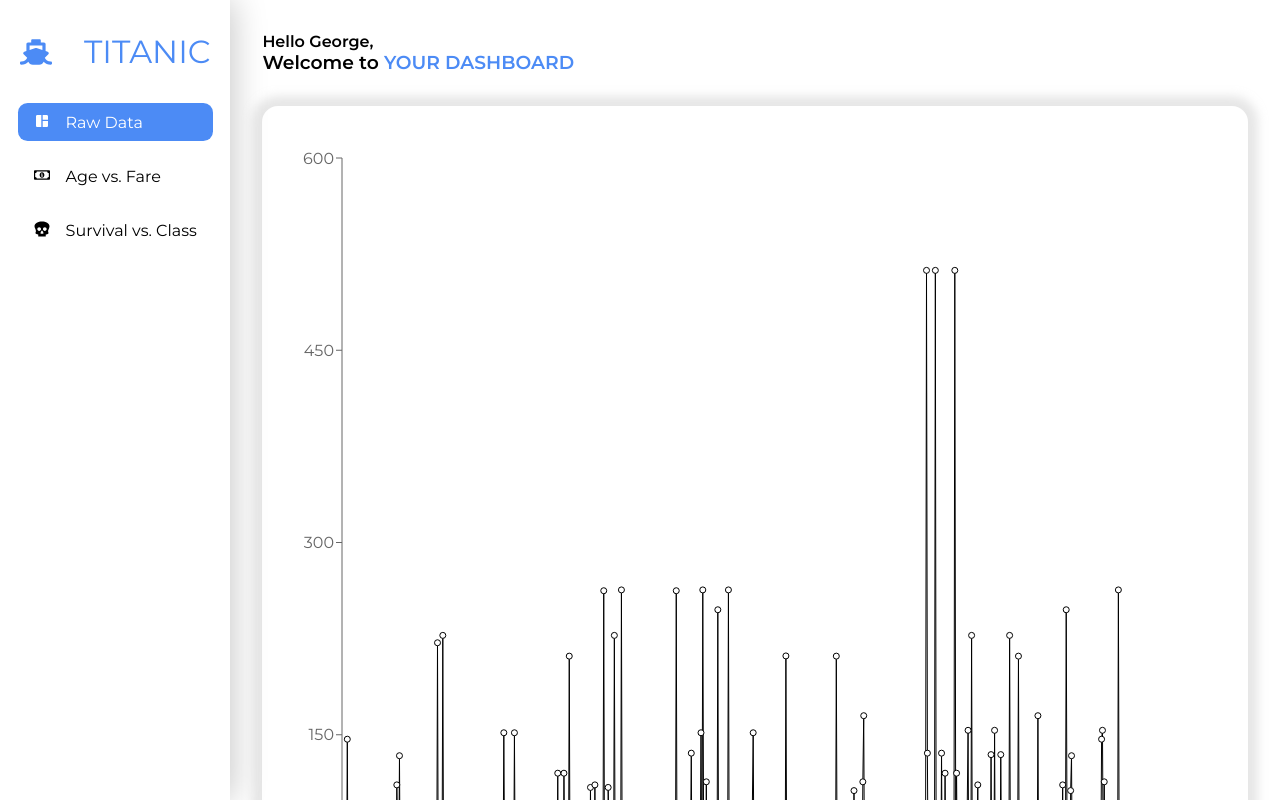
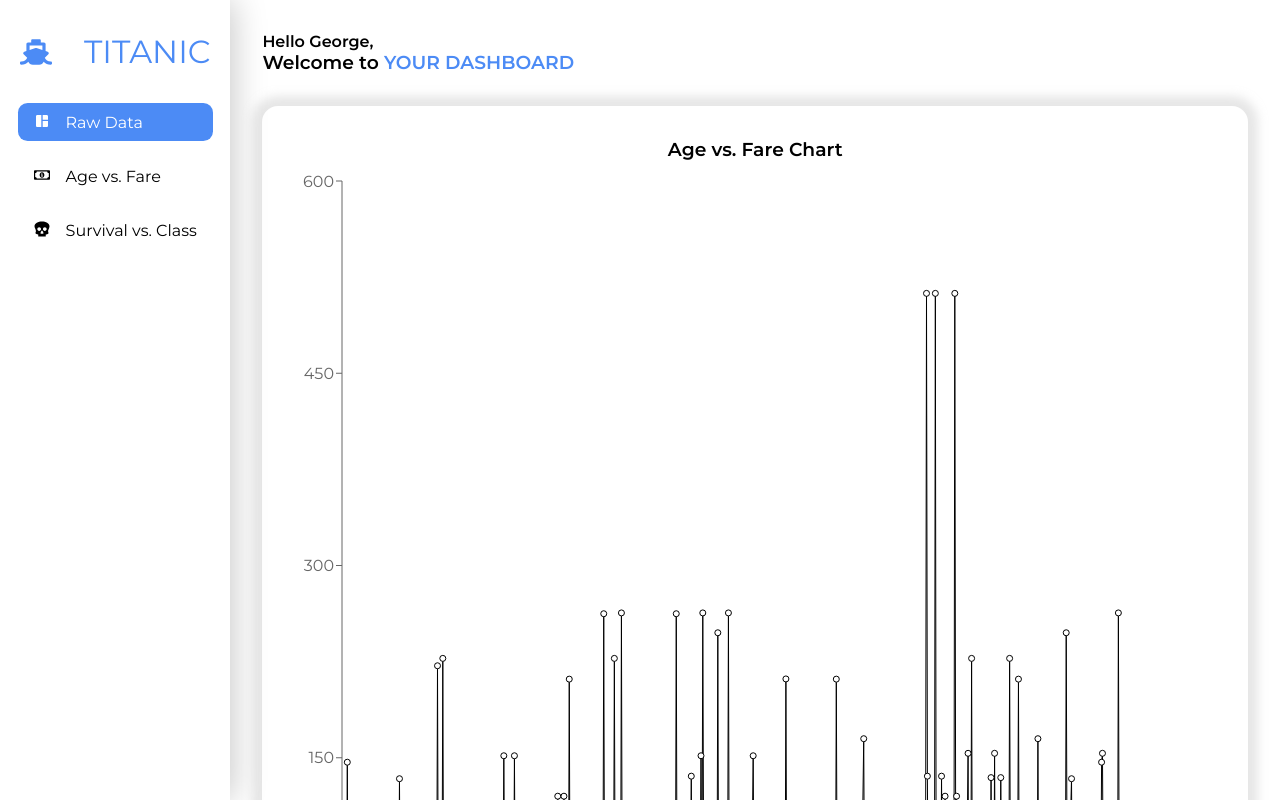
Before and after one commit to nazchini/data-dashboard, a React (Create React App) app: page / in a window 1280 px wide. Shown: the top 800 px of the page. Built offline with nearby package versions, Linux system fonts and the light colour scheme.

Commit message:
Integrate styling changes internally

```diff
--- a/src/components/LineChart.jsx
+++ b/src/components/LineChart.jsx
@@ -1,6 +1,4 @@
-import React from "react";
 import styled from "styled-components";
-import { cardStyles } from "./ReusableStyles";
 import {
   LineChart,
   ResponsiveContainer,
@@ -18,7 +16,7 @@ const ageSorted = data.sort((a, b) => a.Age - b.Age);
 export default function Linechart() {
   return (
     <Section>
-      <div className="chart">
+      <h1>Age vs. Fare Chart</h1>
       <ResponsiveContainer width="90%" aspect={1}>
         <LineChart
           data={ageSorted}
@@ -32,21 +30,15 @@ export default function Linechart() {
           <Line dataKey="Fare" stroke="black" activeDot={{ r: 8 }} />
         </LineChart>
       </ResponsiveContainer>
-      </div>
     </Section>
   );
 }
 
 const Section = styled.section`
-  display: flex;
-  flex-direction: column;
-  justify-content: space-between;
-  min-height: 20rem;
-  ${cardStyles}
+  text-align: center;
+  border-radius: 1rem;
+  -webkit-box-shadow: 0px 0px 10px 10px rgba(208, 208, 208, 0.5);
+  box-shadow: 0px 0px 10px 10px rgba(208, 208, 208, 0.5);
   padding: 2rem 0 0 0;
-
-  .chart {
-    height: 70%;
-    }
   }
 `;
```
Lines whose indentation alone changed are shown as unchanged.
